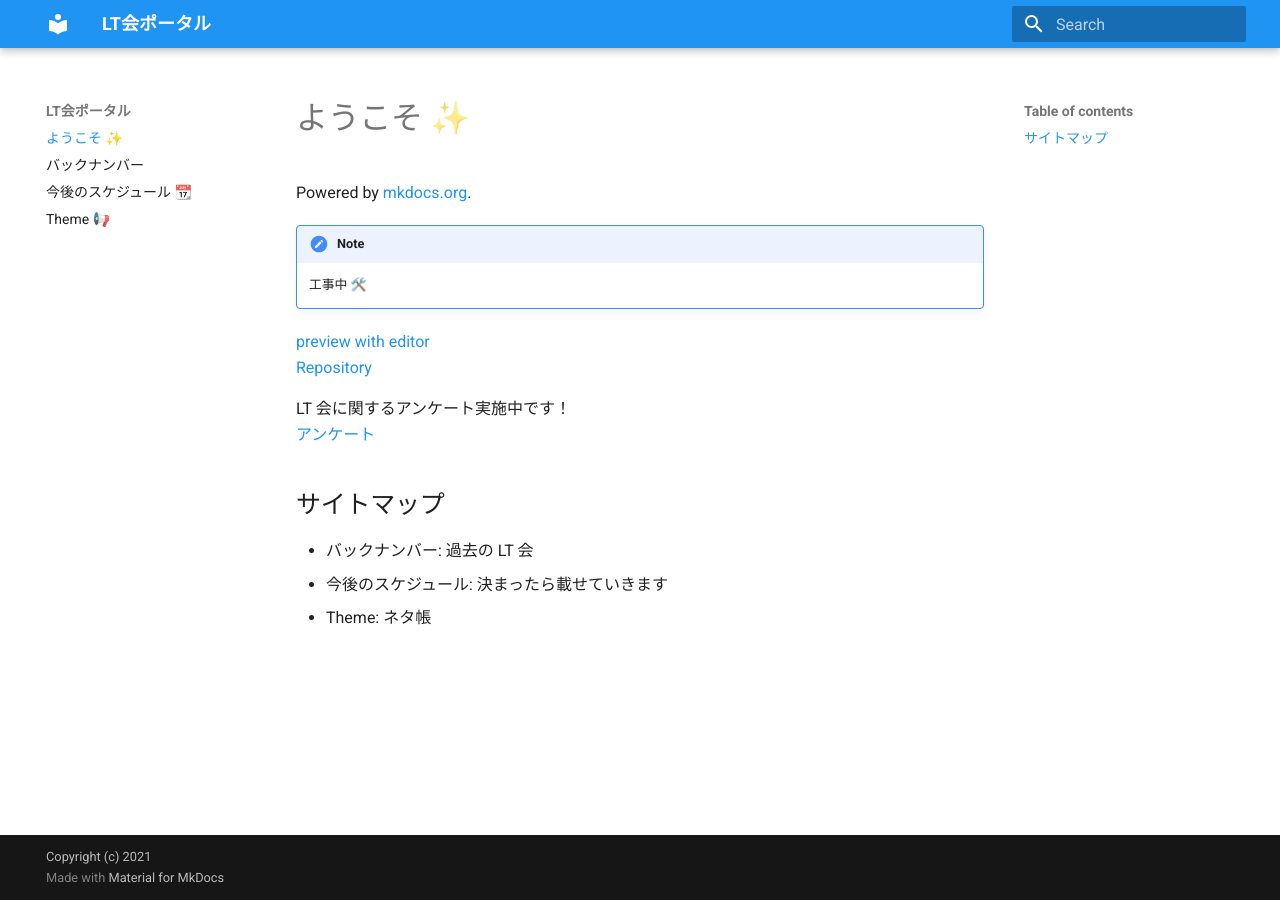
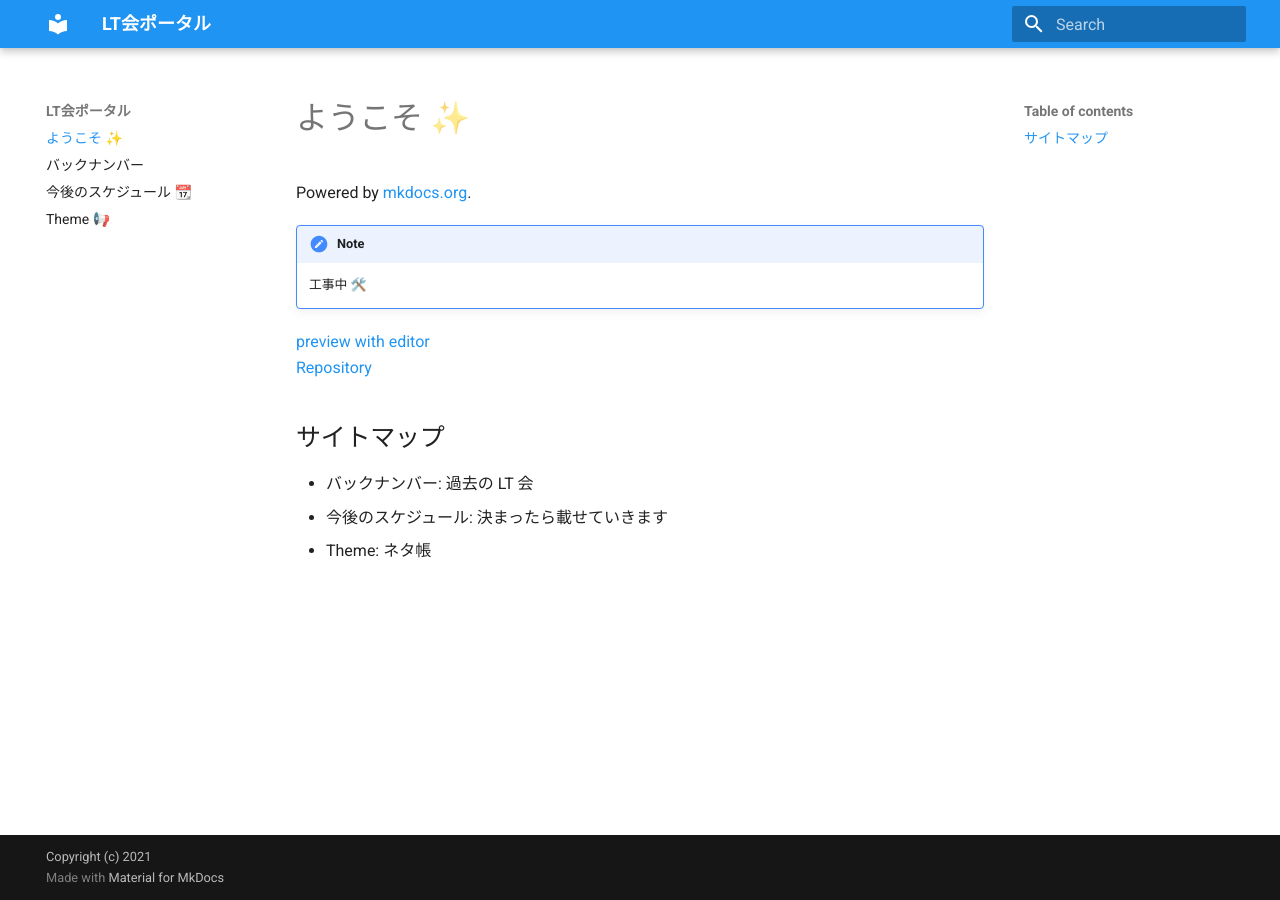
Before and after one commit to yama1601/LT_Portal, an MkDocs documentation site: the page built from docs/index.md, in a window 1280 px wide. Built offline with MkDocs 1.6.1 and Material for MkDocs 9.7.7, drawn with Linux system fonts in a browser that asks for light colours.

Commit message:
Delete Questionnaire

```diff
--- a/docs/index.md
+++ b/docs/index.md
@@ -8,9 +8,6 @@ Powered by [mkdocs.org](https://www.mkdocs.org).
 [preview with editor](https://gitpod.io/#https://github.com/kitsystemyou/LT_Portal)
 [Repository](https://github.com/kitsystemyou/LT_Portal)
 
-LT 会に関するアンケート実施中です！
-[アンケート](https://forms.gle/Hgmh9oq8v3vfYNv9A)
-
 ## サイトマップ
 
 * バックナンバー: 過去の LT 会
```
